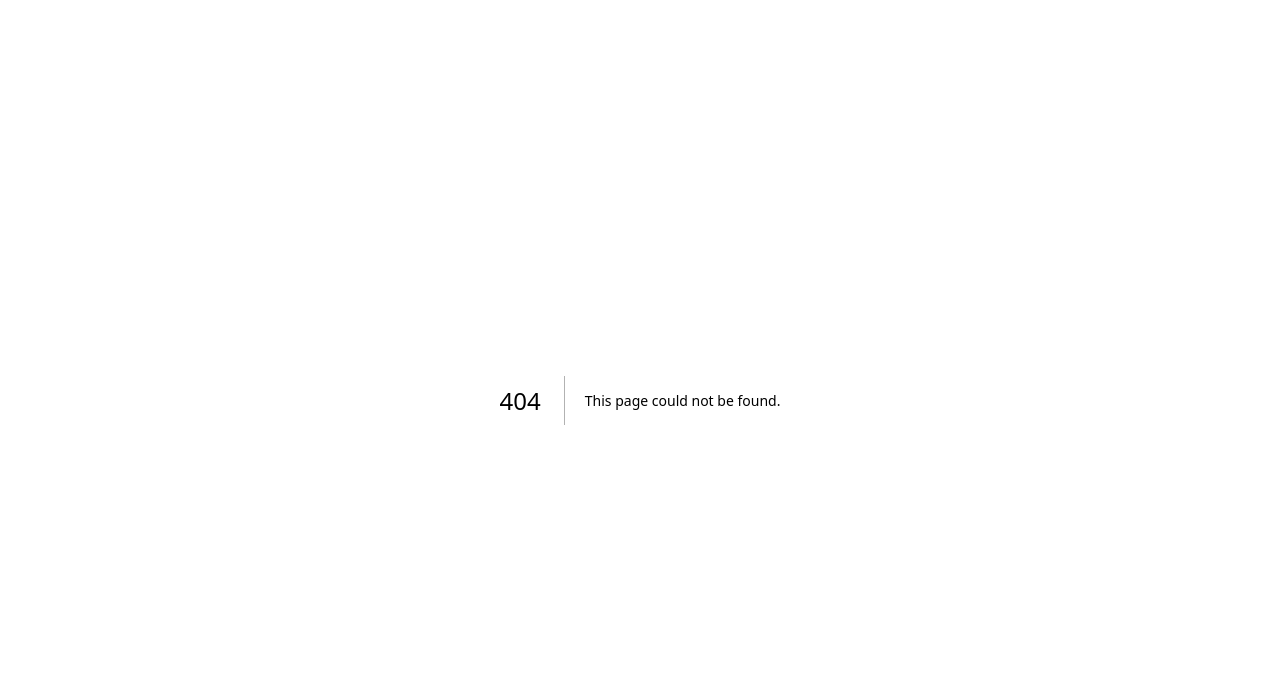
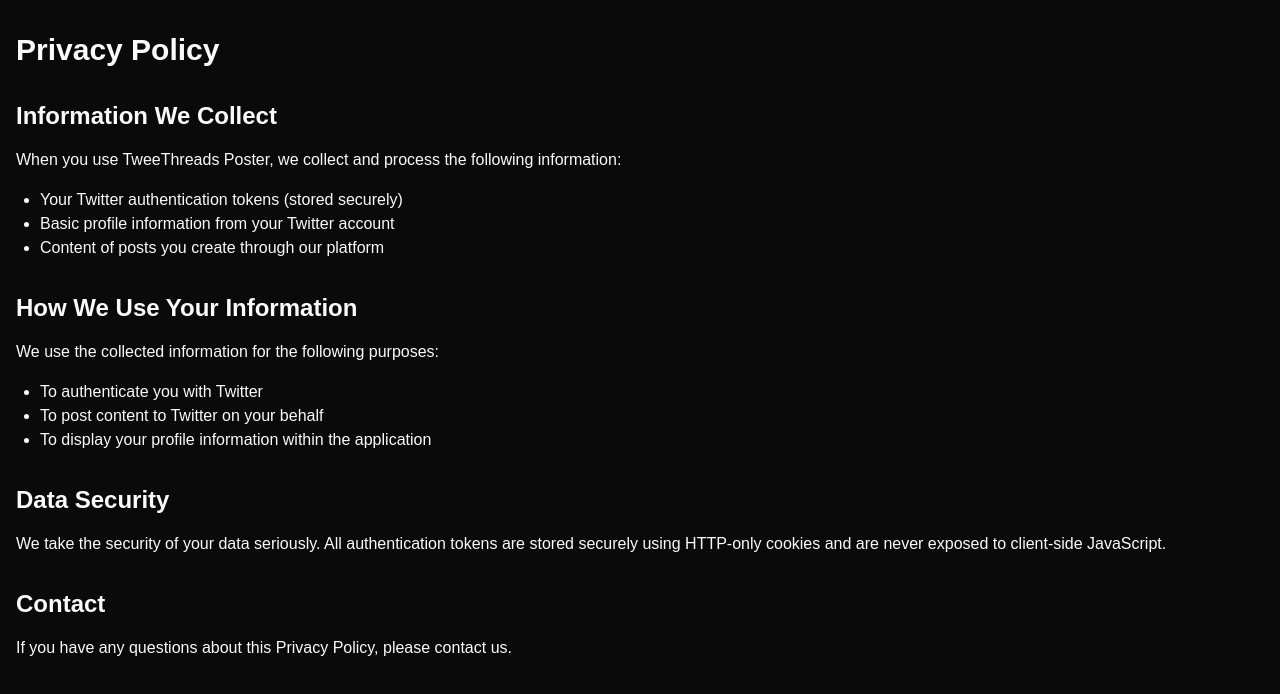
Before and after one commit to AdrianUtomo/tweetthreads-poster, a Next.js app: page /privacy-policy in a window 1280 px wide. Before the commit this address had no page. Shown: the top 694 px of the page. Built offline with nearby package versions, Linux system fonts and the light colour scheme.

Commit message:
chore: add privacy policy page

```diff
--- /dev/null
+++ b/src/app/privacy-policy/page.tsx
@@ -0,0 +1,57 @@
+import { Metadata } from "next";
+
+export const metadata: Metadata = {
+  title: "Privacy Policy - TweeThreads Poster",
+  description: "Privacy Policy for TweeThreads Poster",
+};
+
+export default function PrivacyPolicy() {
+  return (
+    <div className="min-h-screen bg-background">
+      <main className="container px-4 py-8">
+        <h1 className="text-3xl font-bold mb-8">Privacy Policy</h1>
+
+        <div className="prose dark:prose-invert max-w-none">
+          <section className="mb-8">
+            <h2 className="text-2xl font-semibold mb-4">Information We Collect</h2>
+            <p className="mb-4">
+              When you use TweeThreads Poster, we collect and process the following information:
+            </p>
+            <ul className="list-disc pl-6 mb-4">
+              <li>Your Twitter authentication tokens (stored securely)</li>
+              <li>Basic profile information from your Twitter account</li>
+              <li>Content of posts you create through our platform</li>
+            </ul>
+          </section>
+
+          <section className="mb-8">
+            <h2 className="text-2xl font-semibold mb-4">How We Use Your Information</h2>
+            <p className="mb-4">
+              We use the collected information for the following purposes:
+            </p>
+            <ul className="list-disc pl-6 mb-4">
+              <li>To authenticate you with Twitter</li>
+              <li>To post content to Twitter on your behalf</li>
+              <li>To display your profile information within the application</li>
+            </ul>
+          </section>
+
+          <section className="mb-8">
+            <h2 className="text-2xl font-semibold mb-4">Data Security</h2>
+            <p>
+              We take the security of your data seriously. All authentication tokens are stored securely
+              using HTTP-only cookies and are never exposed to client-side JavaScript.
+            </p>
+          </section>
+
+          <section className="mb-8">
+            <h2 className="text-2xl font-semibold mb-4">Contact</h2>
+            <p>
+              If you have any questions about this Privacy Policy, please contact us.
+            </p>
+          </section>
+        </div>
+      </main>
+    </div>
+  );
+}
```
